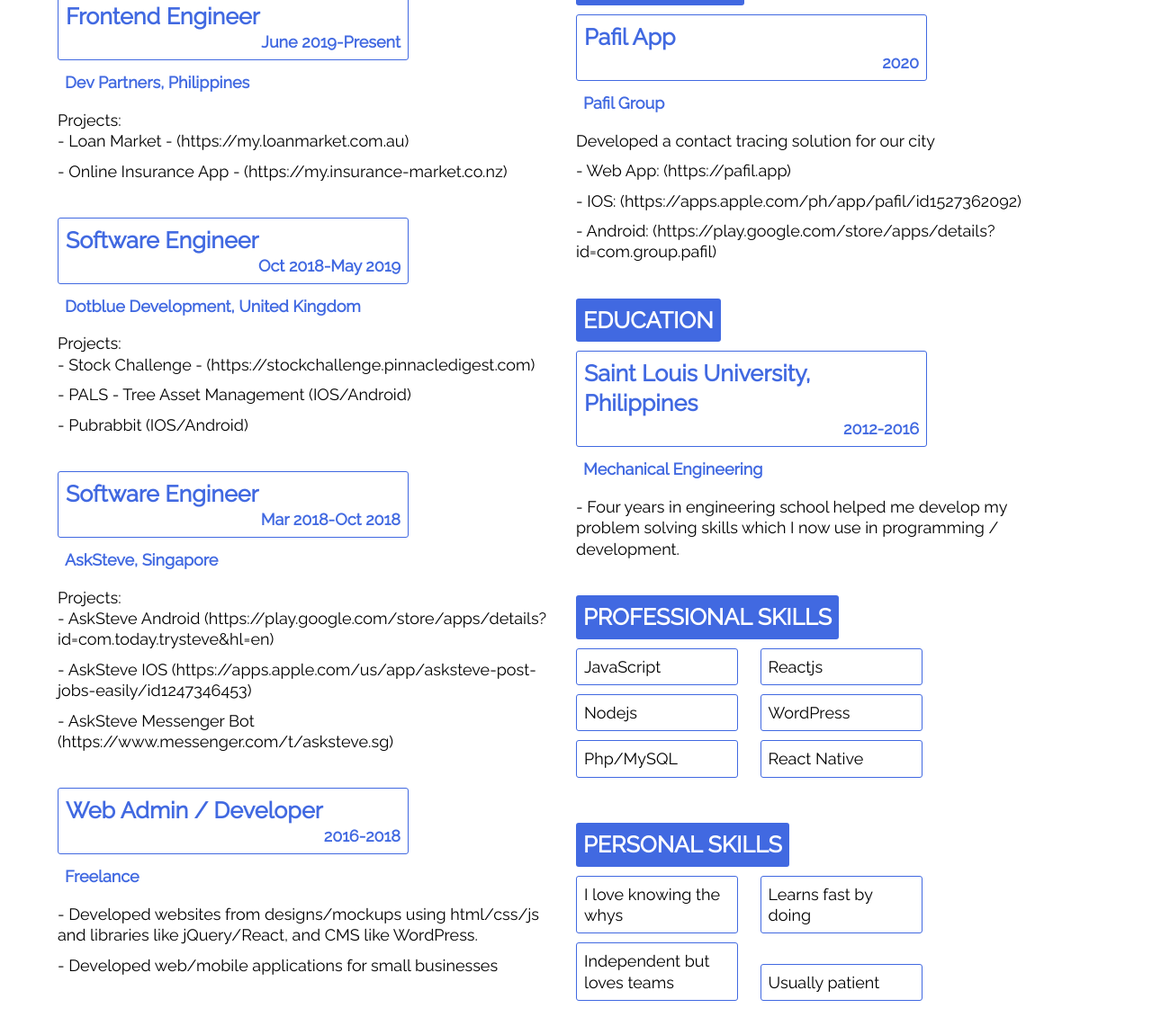
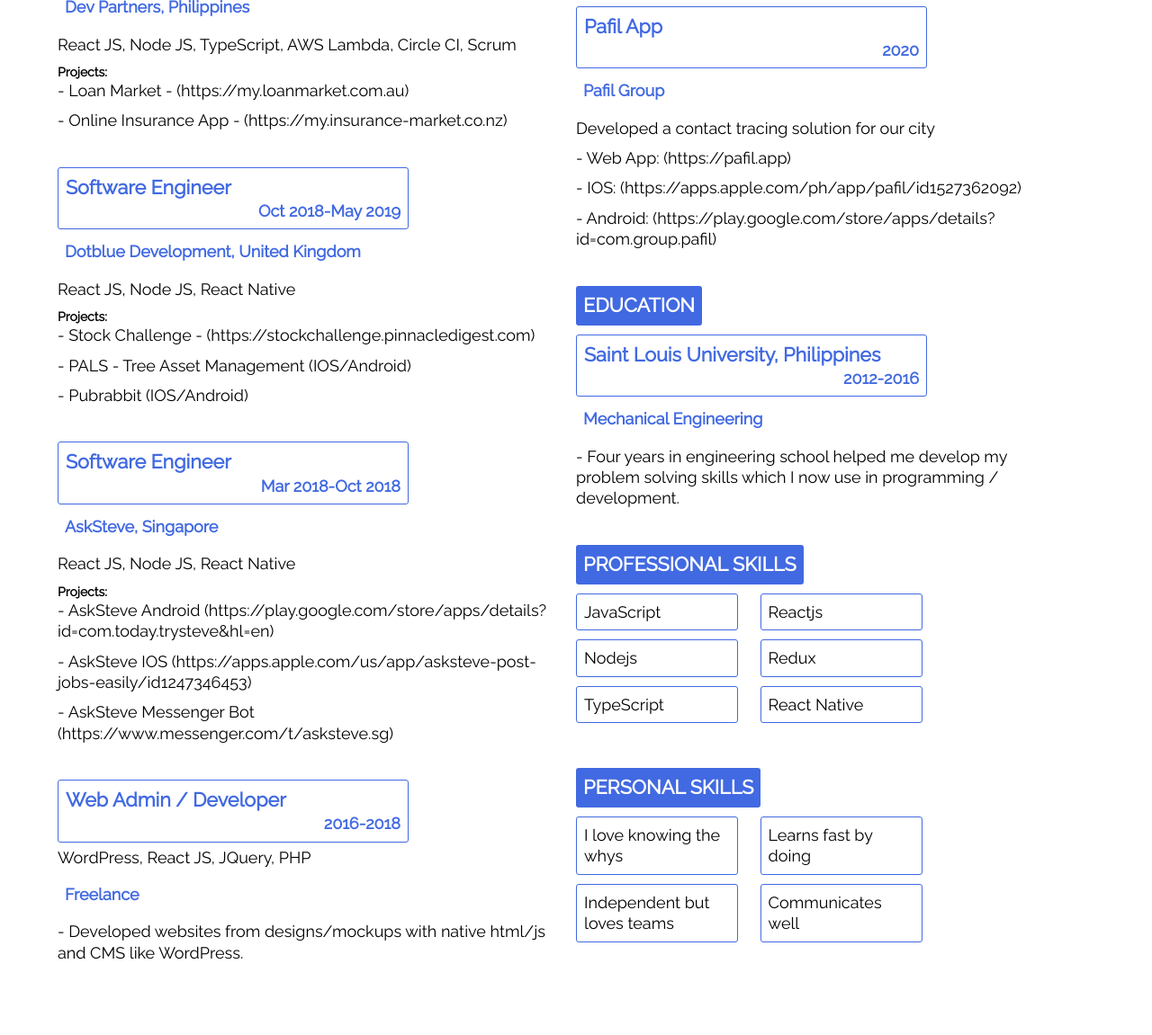
Before and after one commit to jeffreynerona/cv, a plain HTML site: page index.html in a window 1280 px wide. Shown: the part 579-1730 px from the top of the page at 90% size. Drawn offline with Linux system fonts and the light colour scheme.

Commit message:
Update cv 01/2021

```diff
--- a/index.html
+++ b/index.html
@@ -49,14 +49,15 @@
 <section id="main">
 	<div class="half">
 		<section id="profile">
-			<h2>PROFESSIONAL PROFILE</h2>
-			<p>I am a curious individual who is motivated by challenges and joyed by overcoming them. I believe we don't really need power or influence to change the world. Sometimes, we just need to write good code, and deliver awesome products. Right now, I use JavaScript technlogies to help make the world a better place. </p>
+			<h2>Hi!, I'm Jeff</h2>
+			<p>I love to solve problems. Challenges motivate me, and great solutions give me joy.</p>
 		</section>
 		<section id="work">
 			<h2>WORK EXPERIENCE</h2>
 			<section class="experience">
 				<h4><span class="experience-title">Frontend Engineer </span><br><span class="right">June 2019-Present</span></h4>
 				<h3>Dev Partners, Philippines</h3>
+				<p>React JS, Node JS, TypeScript, AWS Lambda, Circle CI, Scrum</p>
 				<b>Projects: </b>
 				<p>- Loan Market - (https://my.loanmarket.com.au)</p>
 				<p>- Online Insurance App - (https://my.insurance-market.co.nz)</p>
@@ -64,6 +65,7 @@
 			<section class="experience">
 				<h4><span class="experience-title">Software Engineer </span><br><span class="right">Oct 2018-May 2019</span></h4>
 				<h3>Dotblue Development, United Kingdom</h3>
+				<p>React JS, Node JS, React Native</p>
 				<b>Projects: </b>
 				<p>- Stock Challenge - (https://stockchallenge.pinnacledigest.com)</p>
 				<p>- PALS - Tree Asset Management (IOS/Android)</p>
@@ -72,6 +74,7 @@
 			<section class="experience">
 				<h4><span class="experience-title">Software Engineer </span><br><span class="right">Mar 2018-Oct 2018</span></h4>
 				<h3>AskSteve, Singapore</h3>
+				<p>React JS, Node JS, React Native</p>
 				<b>Projects: </b>
 				<p>- AskSteve Android (https://play.google.com/store/apps/details?id=com.today.trysteve&hl=en)</p>
 				<p>- AskSteve IOS (https://apps.apple.com/us/app/asksteve-post-jobs-easily/id1247346453)</p>
@@ -79,9 +82,9 @@
 			</section>
 			<section class="experience">
 				<h4><span class="experience-title">Web Admin / Developer </span><br><span class="right">2016-2018</span></h4>
+				<p>WordPress, React JS, JQuery, PHP</p>
 				<h3>Freelance</h3>
-				<p>- Developed websites from designs/mockups using html/css/js and libraries like jQuery/React, and CMS like WordPress.</p>
-				<p>- Developed web/mobile applications for small businesses</p>
+				<p>- Developed websites from designs/mockups with native html/js and CMS like WordPress.</p>
 			</section>
 		</section>
 	</div>
@@ -127,11 +130,11 @@
 					<span class="skill-level"></span>
 				</div>
 				<div class="skill">
-					<span class="skill-title">WordPress</span>
+					<span class="skill-title">Redux</span>
 					<span class="skill-level"></span>
 				</div>
 				<div class="skill">
-					<span class="skill-title">Php/MySQL</span>
+					<span class="skill-title">TypeScript</span>
 					<span class="skill-level"></span>
 				</div>
 				<div class="skill">
@@ -157,7 +160,7 @@
 						<span class="skill-level"></span>
 					</div>
 					<div class="skill">
-						<span class="skill-title">Usually patient</span>
+						<span class="skill-title">Communicates well</span>
 						<span class="skill-level"></span>
 					</div>
 				</section>
--- a/style.css
+++ b/style.css
@@ -107,7 +107,7 @@ h1 {
 }
 
 h2 {
-	font-size: 1.4em;
+	font-size: 1.2em;
 }
 
 p {
@@ -203,7 +203,7 @@ h3 {
 }
 
 span.experience-title, span.education-title {
-    font-size: 1.4em;
+    font-size: 1.2em;
 }
 
 #skills .skill {
@@ -275,5 +275,6 @@ span.experience-title, span.education-title {
 
 b {
     display: block;
-    font-weight: 500;
+    font-weight: bold;
+    font-size: 14px;
 }
```
